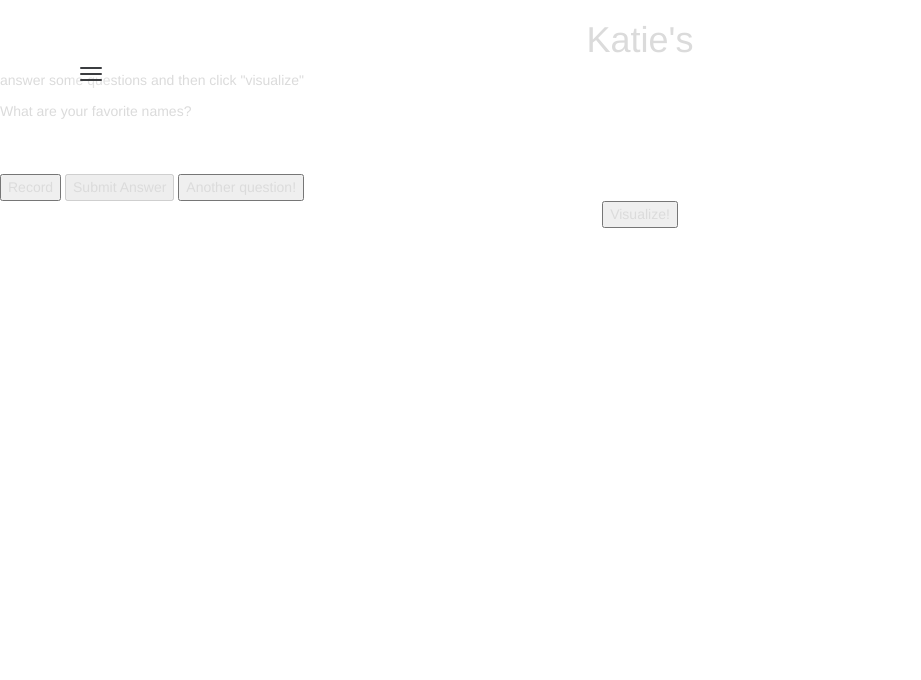
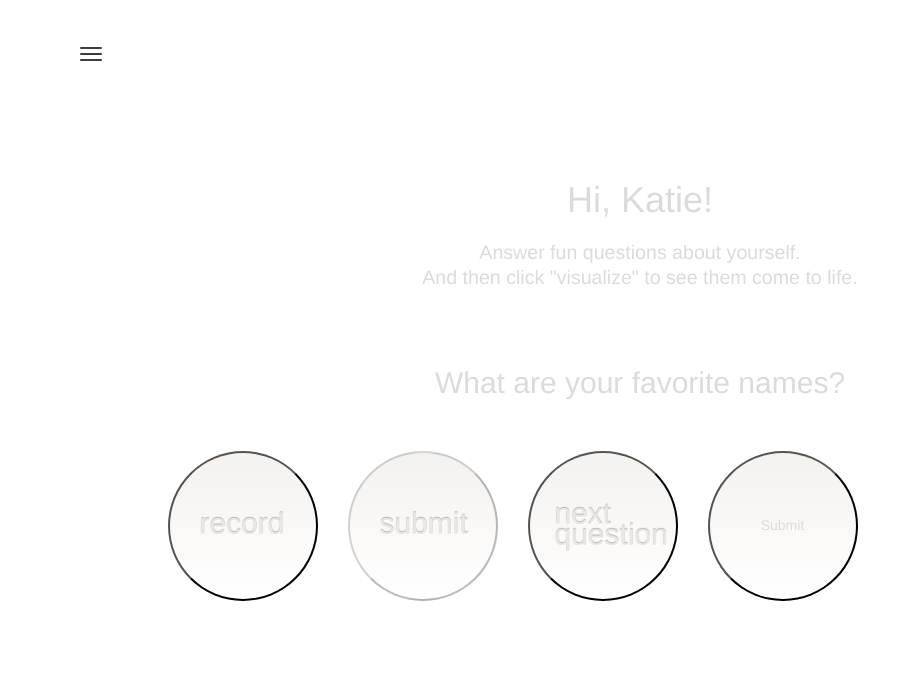
Before and after one commit to stephaniesimon/final_project, a Flask app: page /users/1 in a window 1280 px wide. Shown: the top 680 px of the page, without its empty margins (0-921 px from the left). Run offline with Flask 2, Linux system fonts and the light colour scheme; data comes from the database, SQL or seed files in the repository; both versions use the stored data as it was after the commit; some libraries are stand-ins or nearby versions.

Commit message:
Working on styling of profile page

```diff
--- a/static/css/style.css
+++ b/static/css/style.css
@@ -278,3 +278,106 @@
     }
   }
 }
+
+html, body{
+  min-height:100%;
+}
+
+
+}
+
+.buttonHolder{
+  margin:80px auto;
+  width:400px;
+}
+
+
+		.button{
+			background-image: -webkit-linear-gradient(top, #f4f1ee, #fff);
+			background-image: linear-gradient(top, #f4f1ee, #fff);
+			border-radius: 50%;
+			/*box-shadow: 0px 8px 10px 0px rgba(0, 0, 0, .3), inset 0px 4px 1px 1px white, inset 0px -3px 1px 1px rgba(204,198,197,.5);*/
+			float:left;
+			height: 150px;
+			margin: 0 30px 30px 0;
+			position: relative;
+			width: 150px;
+			-webkit-transition: all .1s linear;
+			transition: all .1s linear;
+		}
+
+		.button:after{
+			color:#e9e6e4;
+			content: "";
+			display: block;
+			font-size: 30px;
+			height: 30px;
+			text-decoration: none;
+			text-shadow: 0px -1px 1px #bdb5b4, 1px 1px 1px white;
+			position: absolute;
+			width: 30px;
+		}
+
+
+		.next-question:after{
+			content: "next question";
+			left: 25px;
+			top: 50px;
+		}
+
+		.visualize:after{
+			/*content: "visualize";*/
+			left: 25px;
+			top: 60px;
+		}
+
+		.record:after{
+			content: "record";
+			left:30px;
+			top:60px;
+		}
+
+		.submit:after{
+			content: "submit";
+			left: 30px;
+			top: 60px;
+		}
+
+		.button:hover{
+			background-image: -webkit-linear-gradient(top, #fff, #f4f1ee);
+			background-image: linear-gradient(top, #fff, #f4f1ee);
+			color:#0088cc;
+		}
+
+		.submit:hover:after{
+			color:#f94e66;
+			text-shadow:0px 0px 6px #f94e66;
+		}
+
+		.visualize:hover:after{
+			color:#f99e4e;
+			text-shadow:0px 0px 6px #f99e4e;
+		}
+
+		.record:hover:after{
+			color:#83d244;
+			text-shadow:0px 0px 6px #83d244;
+		}
+
+		.next-question:hover:after{
+			color:#7C4BB8;
+			text-shadow:0px 0px 6px #7C4BB8;
+		}
+
+
+
+		.button:active{
+			background-image: -webkit-linear-gradient(top, #efedec, #f7f4f4);
+			background-image: linear-gradient(top, #efedec, #f7f4f4);
+			box-shadow: 0 3px 5px 0 rgba(0,0,0,.4), inset 0px -3px 1px 1px rgba(204,198,197,.5);
+		}
+
+		.button:active:after{
+			color:#dbd2d2;
+			text-shadow: 0px -1px 1px #bdb5b4, 0px 1px 1px white;
+		}
--- a/templates/user_alarm.html
+++ b/templates/user_alarm.html
@@ -1,30 +1,42 @@
 {% extends 'base.html' %}
 {% block content %}
 
-<h1>{{ user.first_name }}'s</h1>
-<p>answer some questions and then click "visualize"</p>
+
+<section class="section" id="head">
+  <div class="container">
+
+    <div class="row">
+      <div class="col-md-10 col-lg-10 col-md-offset-1 col-lg-offset-1 text-center">
+<h1>Hi, {{ user.first_name }}!</h1>
+ <h3 class="tagline">
+          Answer fun questions about yourself.<br>
+          And then click "visualize" to see them come to life.
+        </h3>
 
 
 
-  <p id="question_text">{{ question_text }}</p>
+  <h2 id="question_text">{{ question_text }}</h2>
 
 
   <br><br>
 
-  <button onclick="startRecording(this);">Record</button>
-  <button id="submit_answer" onclick="stopRecording(this);" disabled>Submit Answer</button>
+  <div class="buttonHolder">
+  <button onclick="startRecording(this);" class="button record"></button>
+  <button id="submit_answer" onclick="stopRecording(this);" disabled class="button submit"></button>
 
 
 
-  <!-- <ul id="recordingslist"></ul> -->
-
-  <button id="next_question">Another question!</button>
+  <button id="next_question" class="button next-question"></button>
 
   <form action="/visualize" method="GET">
-  <input type="submit" value="Visualize!">
+  <input type="submit" class="button visualize" label="Visualize">
   </form>
 
-  {% endblock %}
+
+</div>
+
+
+
 
   <script src="https://code.jquery.com/jquery-2.1.4.min.js"></script>
  <script>
@@ -112,3 +124,4 @@
   </script>
 
   <script src="/static/js/lib/recorder.js"></script>
+  {% endblock %}
--- a/templates/visualization.html
+++ b/templates/visualization.html
@@ -49,7 +49,9 @@
         </div>
       </div>
     </div>
-
+    <audio>
+      <source id="music"  src="http://picosong.com/uimC/" type="audio/mpeg">
+    </audio>
     <button id="controller" class="pause">background tunes</button>
 <!--
     <a class="twitter-share-button"
```
Also changed, not shown: chime2.db.
